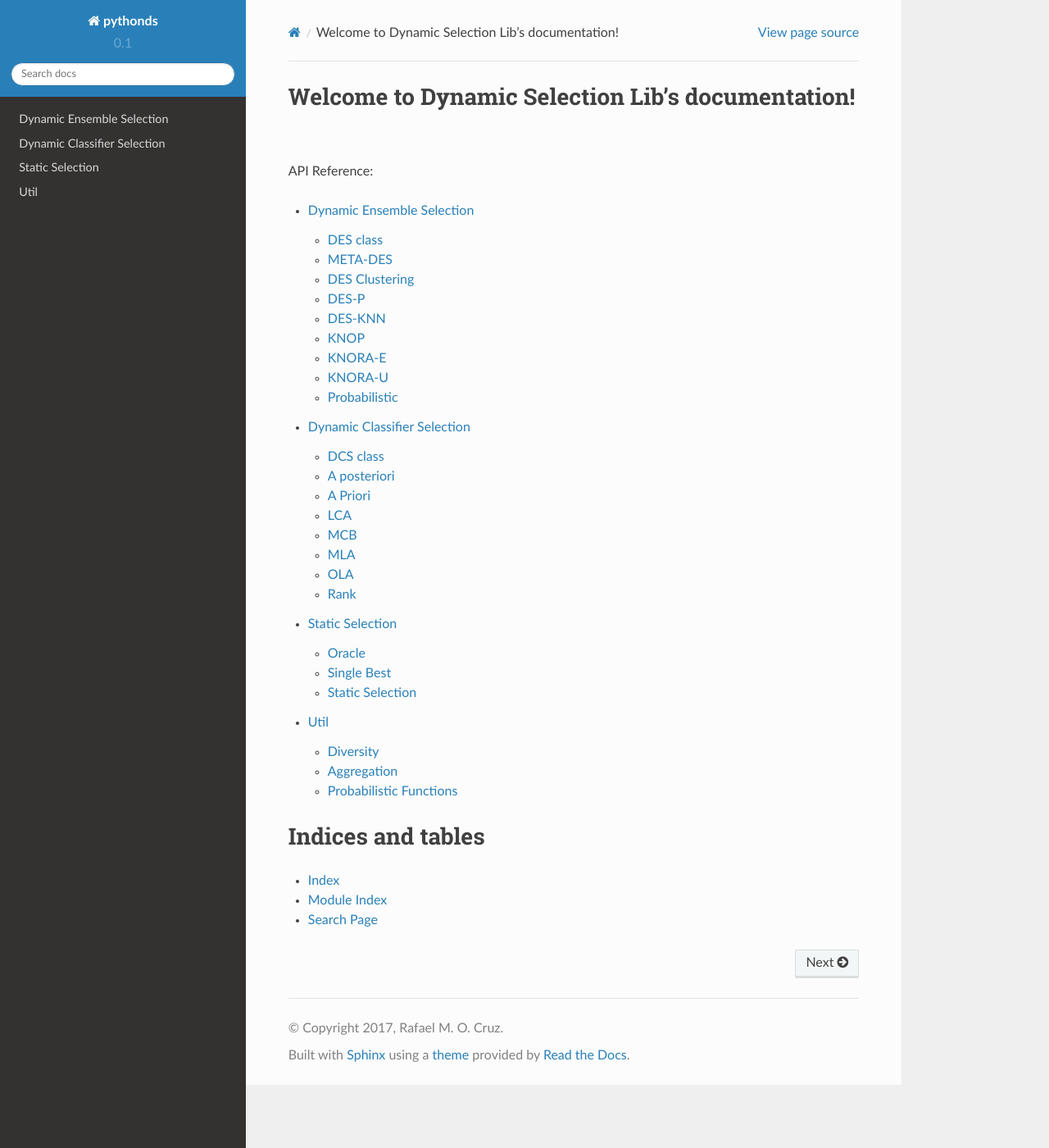
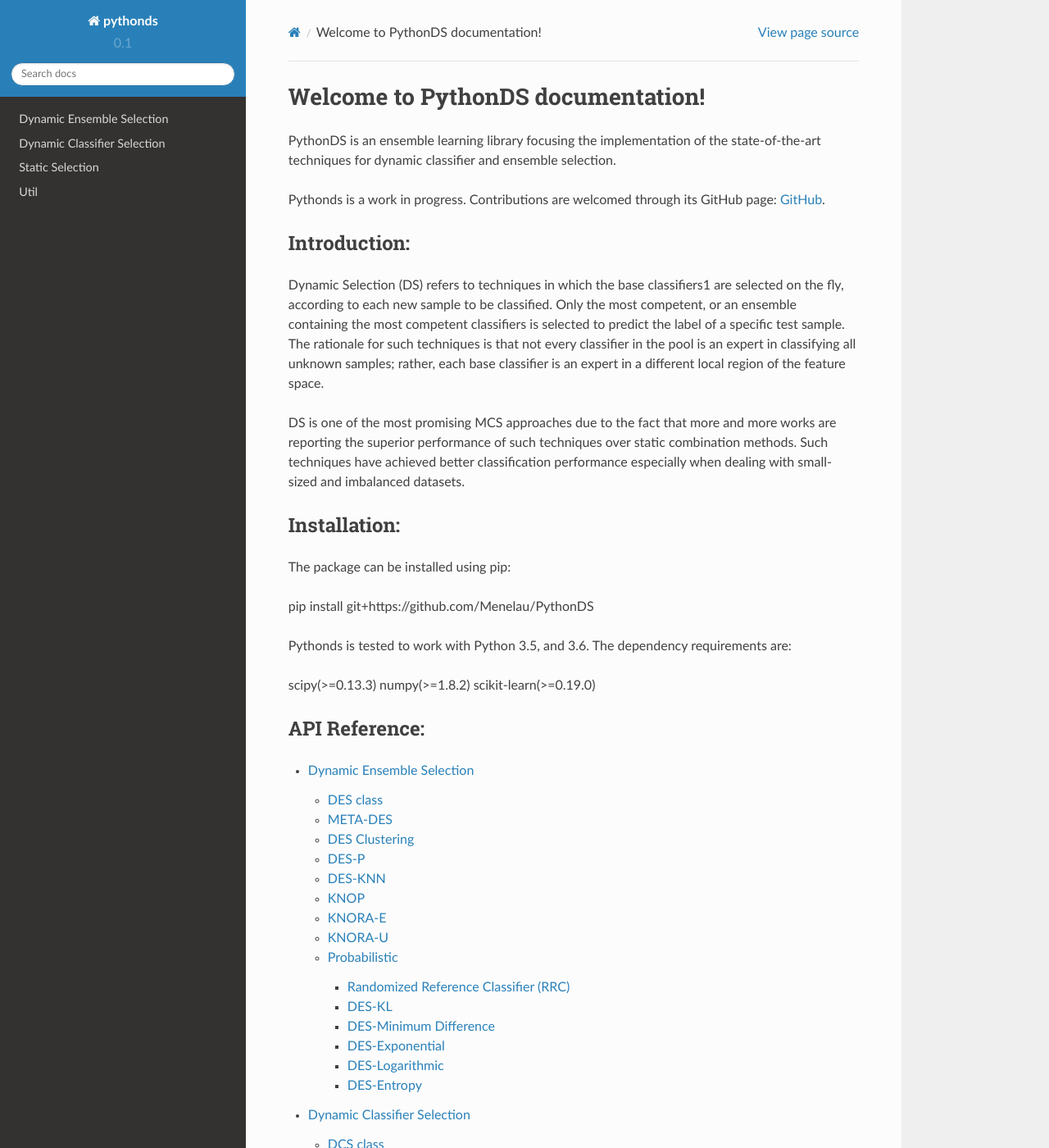
Before and after one commit to scikit-learn-contrib/DESlib, a Sphinx documentation site: the page built from docs/index.rst, in a window 1280 px wide and 1400 px high. Shown: the whole window at 82% size. Built offline with Sphinx 7.4.7 and the Read the Docs theme 2.0.0, drawn with Linux system fonts in a browser that asks for light colours; some of the changed text lies outside the part shown.

Commit message:
Updating documentation of the methods based on potential function (probabilistic.py)

```diff
--- a/docs/index.rst
+++ b/docs/index.rst
@@ -1,18 +1,73 @@
-Welcome to Dynamic Selection Lib's documentation!
+Welcome to PythonDS documentation!
 =================================================
 
+PythonDS is an ensemble learning library focusing the implementation of the state-of-the-art techniques for dynamic classifier and ensemble selection.
+
+Pythonds is a work in progress. Contributions are welcomed through its GitHub page: `GitHub`_.
+
+Introduction:
+-------------
+
+Dynamic Selection (DS) refers to techniques in which the base classifiers1 are selected
+on the fly, according to each new sample to be classified. Only the most competent, or an ensemble containing the most competent classifiers is selected to predict
+the label of a specific test sample. The rationale for such techniques is that not every classifier in
+the pool is an expert in classifying all unknown samples; rather, each base classifier is an expert in
+a different local region of the feature space.
+
+DS is one of the most promising MCS approaches due to the fact that
+more and more works are reporting the superior performance of such techniques over static combination methods. Such techniques
+have achieved better classification performance especially when dealing with small-sized and imbalanced datasets.
+
+
+Installation:
+-------------
+
+The package can be installed using pip:
+
+pip install git+https://github.com/Menelau/PythonDS
+
+Pythonds is tested to work with Python 3.5, and 3.6. The dependency requirements are:
+
+scipy(>=0.13.3)
+numpy(>=1.8.2)
+scikit-learn(>=0.19.0)
+
 API Reference:
-
+--------------
 .. toctree::
-    :maxdepth: 2
+    :maxdepth: 3
 
     modules/des
     modules/dcs
     modules/static
     modules/util
 
+Examples:
+---------
+
+Example using the KNORA-E techniques using a random forest to generate the pool of classifiers:
+
+.. code-block:: python
+
+    from sklearn.ensemble import RandomForestClassifier
+    from pythonds.des.knora_e import KNORAE
 
 
+    # Train a pool of 10 classifiers
+    pool_classifiers = RandomForestClassifier(n_estimators=10)
+    pool_classifiers.fit(X_train, y_train)
+
+    # Initialize the DES model
+    knorae = KNORAE(pool_classifiers)
+
+    # Preprocess the Dynamic Selection dataset (DSEL)
+    knorae.fit(X_dsel, y_dsel)
+
+    # Predict new examples:
+    knorae.predict(X_test)
+
+The library accepts any list of classifiers (from scikit-learn) as input, including a list containing different classifier models (heterogeneous ensembles).
+More examples to use the API can be found in the documentation and im the Examples directory.
 
 Indices and tables
 ==================
@@ -20,3 +75,5 @@
 * :ref:`genindex`
 * :ref:`modindex`
 * :ref:`search`
+
+.. _GitHub: https://github.com/Menelau/PyrhonDS
--- a/docs/modules/des/probabilistic.rst
+++ b/docs/modules/des/probabilistic.rst
@@ -12,3 +12,4 @@
     minimum_difference
     exponential
     logarithmic
+    entropy
```
Also changed, not shown: 1 other file.
